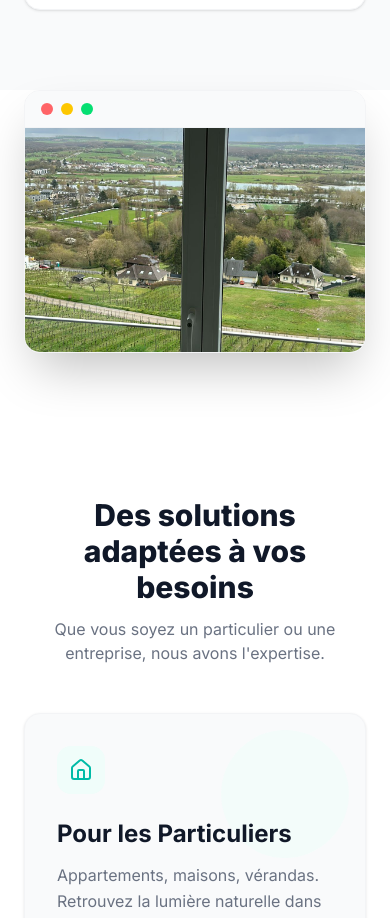
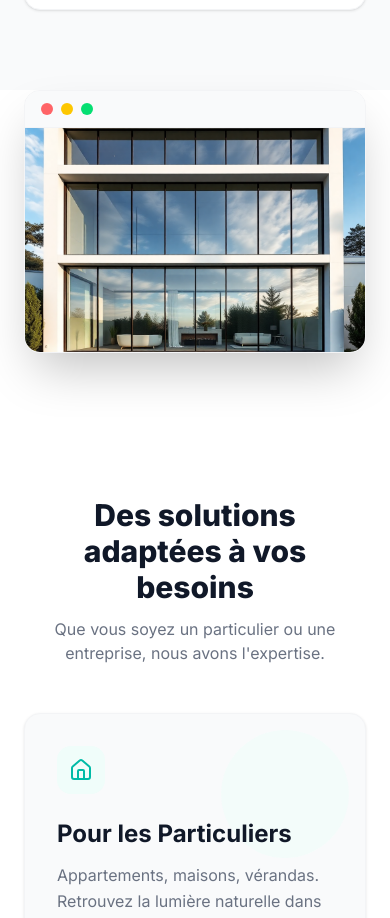
Before and after one commit to RENOLIX/vittre.github.io, a React (Vite) app: page / in a window 390 px wide. Shown: the part 3938-4856 px from the top of the page. Built offline with nearby package versions, Linux system fonts and the light colour scheme.

Commit message:
Restore original fixed showcase with mobile fallback

```diff
--- a/src/index.css
+++ b/src/index.css
@@ -69,6 +69,19 @@
   scrollbar-width: none;
 }
 
+.window-showcase-image {
+  background-attachment: fixed;
+  background-position: center;
+  background-repeat: no-repeat;
+  background-size: cover;
+}
+
+@media (max-width: 767px) {
+  .window-showcase-image {
+    background-attachment: scroll;
+  }
+}
+
 @layer base {
   * {
     @apply border-border outline-ring/50;
--- a/src/pages/Index.tsx
+++ b/src/pages/Index.tsx
@@ -168,10 +168,13 @@ function WindowShowcase() {
             <div className="w-3 h-3 rounded-full bg-yellow-400"></div>
             <div className="w-3 h-3 rounded-full bg-green-400"></div>
           </div>
-          <img
-            src={`${import.meta.env.BASE_URL}images/realisations/realisation-03.jpg`}
-            alt="Résultat de nettoyage de vitres"
-            className="h-56 w-full object-cover object-center sm:h-80"
+          <div
+            className="window-showcase-image h-56 w-full sm:h-80"
+            role="img"
+            aria-label="Résultat de nettoyage de vitres"
+            style={{
+              backgroundImage: `url(${import.meta.env.BASE_URL}images/showcase/original-window-showcase.png)`,
+            }}
           />
         </div>
       </div>
```
Also changed, not shown: public/images/showcase/original-window-showcase.png (added).
